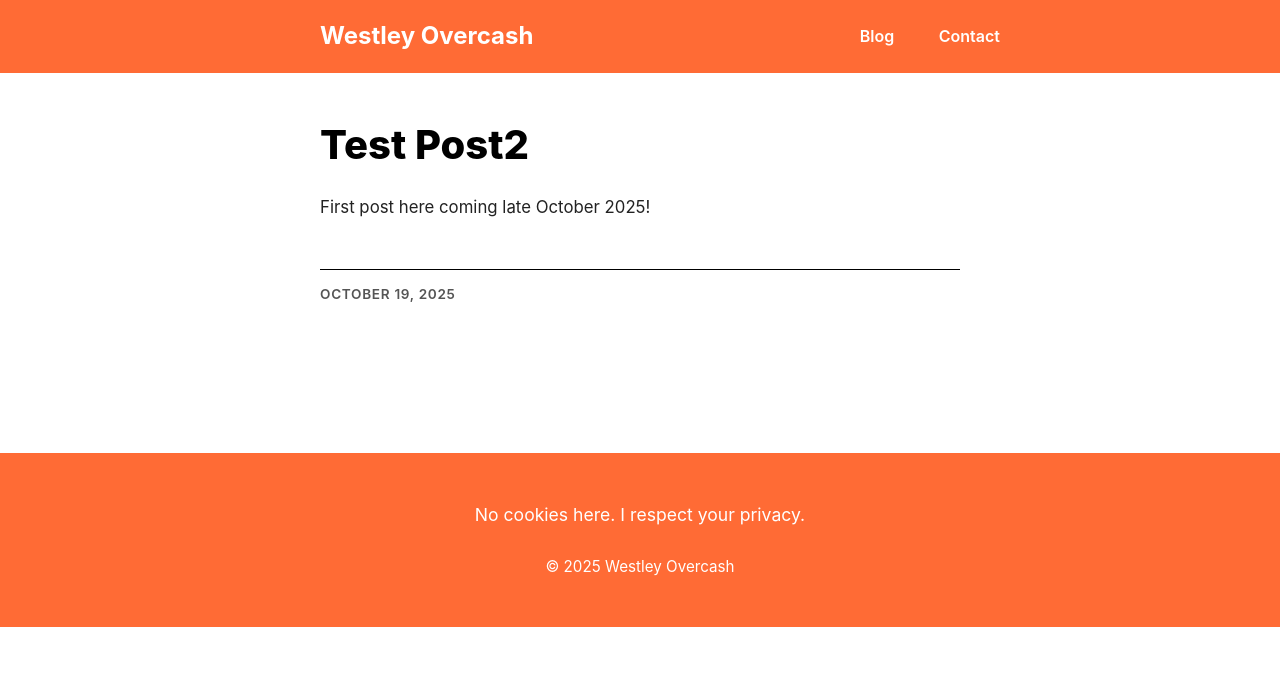
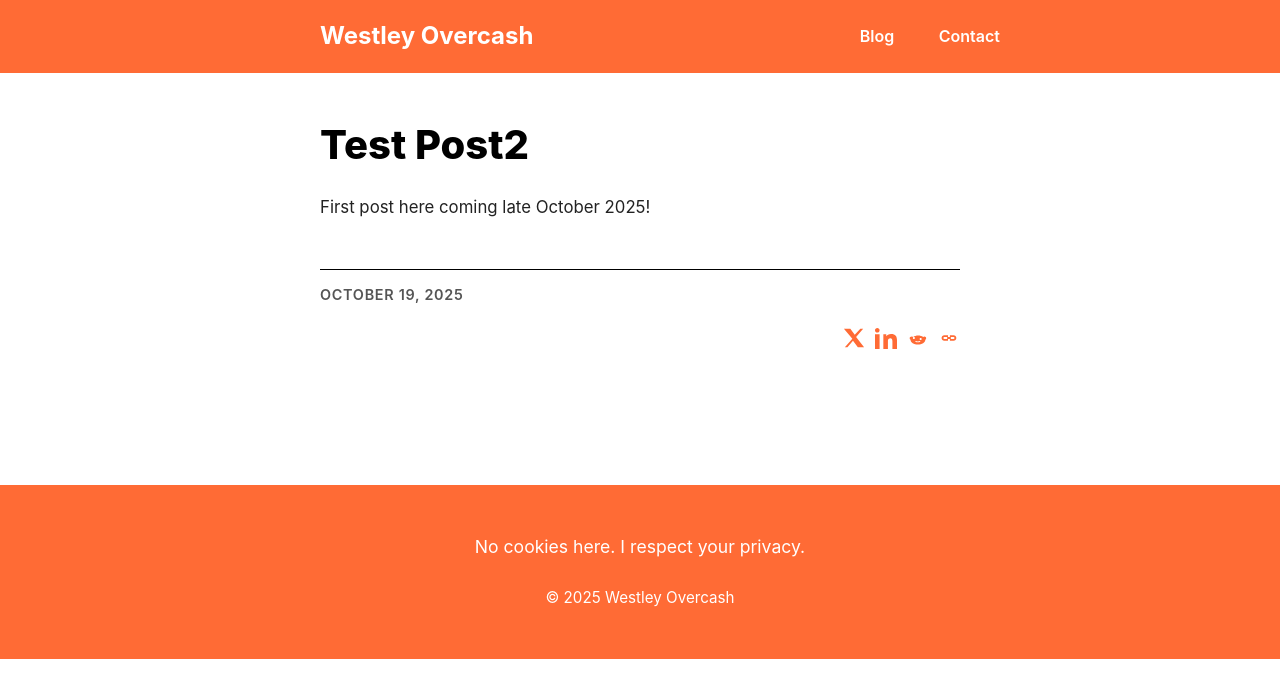
Before and after one commit to westleyovercash/westleyovercash.github.io, a Jekyll site: the page built from _posts/2025-10-19-test-post2.md, in a window 1280 px wide. Shown: the top 698 px of the page. Built offline with Jekyll 4.4.1, drawn with Linux system fonts in a browser that asks for light colours.

Commit message:
Update post.html

```diff
--- a/_layouts/post.html
+++ b/_layouts/post.html
@@ -12,15 +12,16 @@ layout: default
   </div>
 
   {%- comment -%}
-    Fallback date logic:
-    Use page.date if present; otherwise derive YYYY-MM-DD from the filename  (e.g. _posts/2025-10-19-title.md)
+    Fallback date logic if front matter date missing
   {%- endcomment -%}
   {% assign file_bits = page.path | split: '/' | last | split: '-' %}
   {% capture derived_date %}{{ file_bits[0] }}-{{ file_bits[1] }}-{{ file_bits[2] | slice: 0,2 }}{% endcapture %}
   {% assign display_date = page.date | default: derived_date %}
 
   <hr style="margin: 3rem 0 0.5rem 0; border: none; border-top: 1.5px solid #000; width: 100%;">
-  <p style="text-transform: uppercase; font-size: 0.85rem; color: #555; letter-spacing: 0.05em; font-weight: 600; margin-top: 0.8rem;">
+  <p style="text-transform: uppercase; font-size: 0.9rem; color: #555; letter-spacing: 0.05em; font-weight: 600; margin-top: 0.8rem;">
     {{ display_date | date: "%B %d, %Y" }}
   </p>
+
+  {%- include social-share.html -%}
 </article>
```
